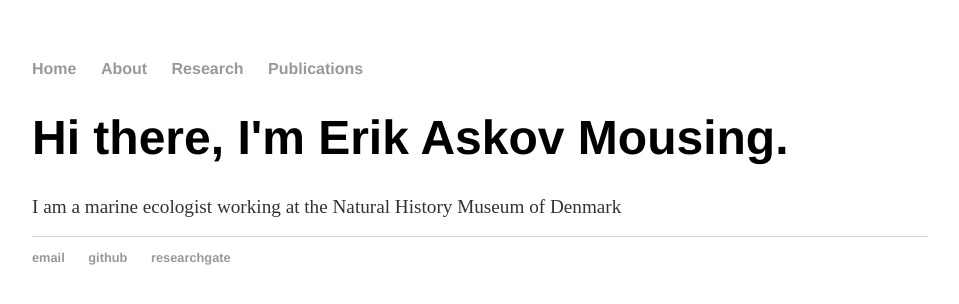
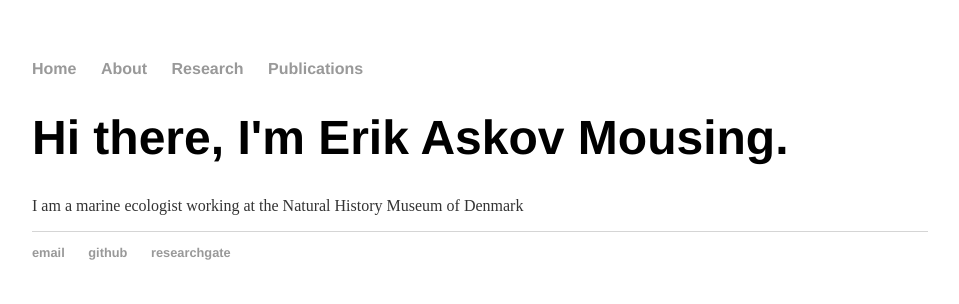
Before and after one commit to eamousing/eamousing.github.io, a Jekyll site: the page built from index.html, in a window 1280 px wide. Shown: the top 304 px of the page, without its empty margins (160-1119 px from the left). Built offline with Jekyll 4.4.1, drawn with Linux system fonts in a browser that asks for light colours.

Commit message:
changes to body text size

```diff
--- a/css/main.css
+++ b/css/main.css
@@ -28,8 +28,7 @@ h2 {
     font-family: 'Helvetica', 'Arial', 'Sans-Serif';
 }
 p {
-    font-size: 1.2em;
-    line-height: 1.0em;
+    font-size: 100%;
     color: #333;
 }
 footer {
```
